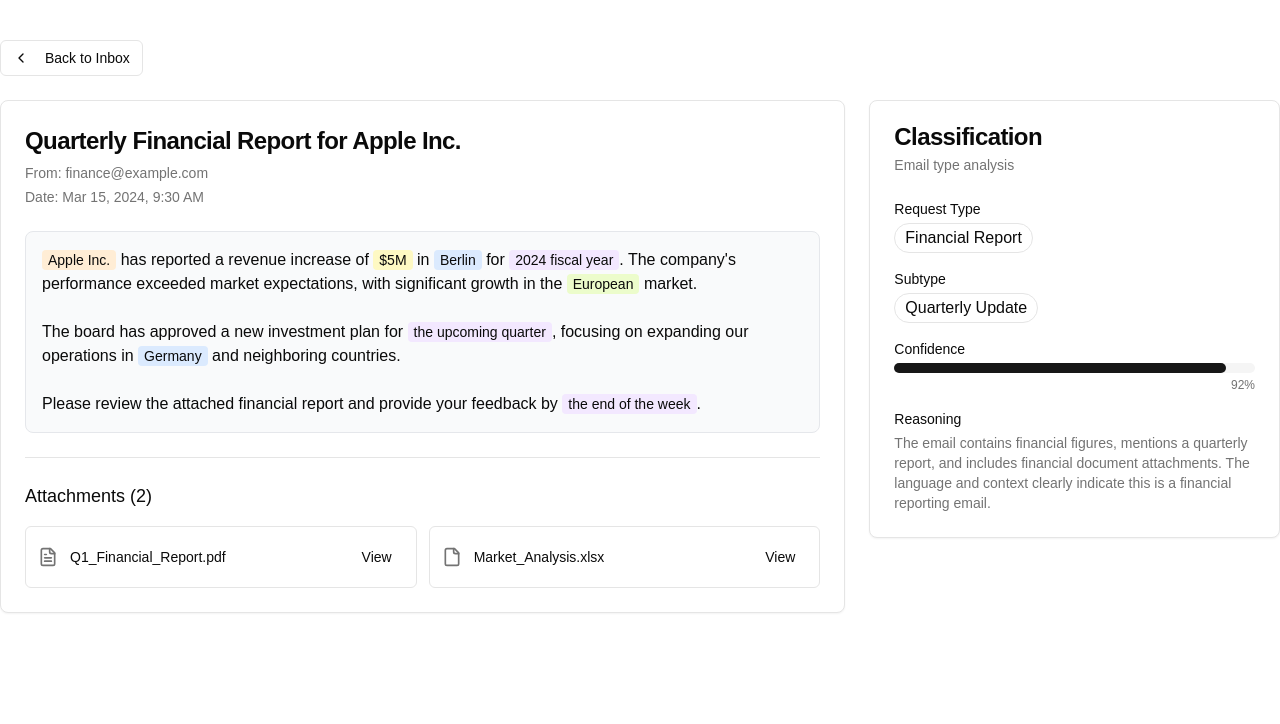
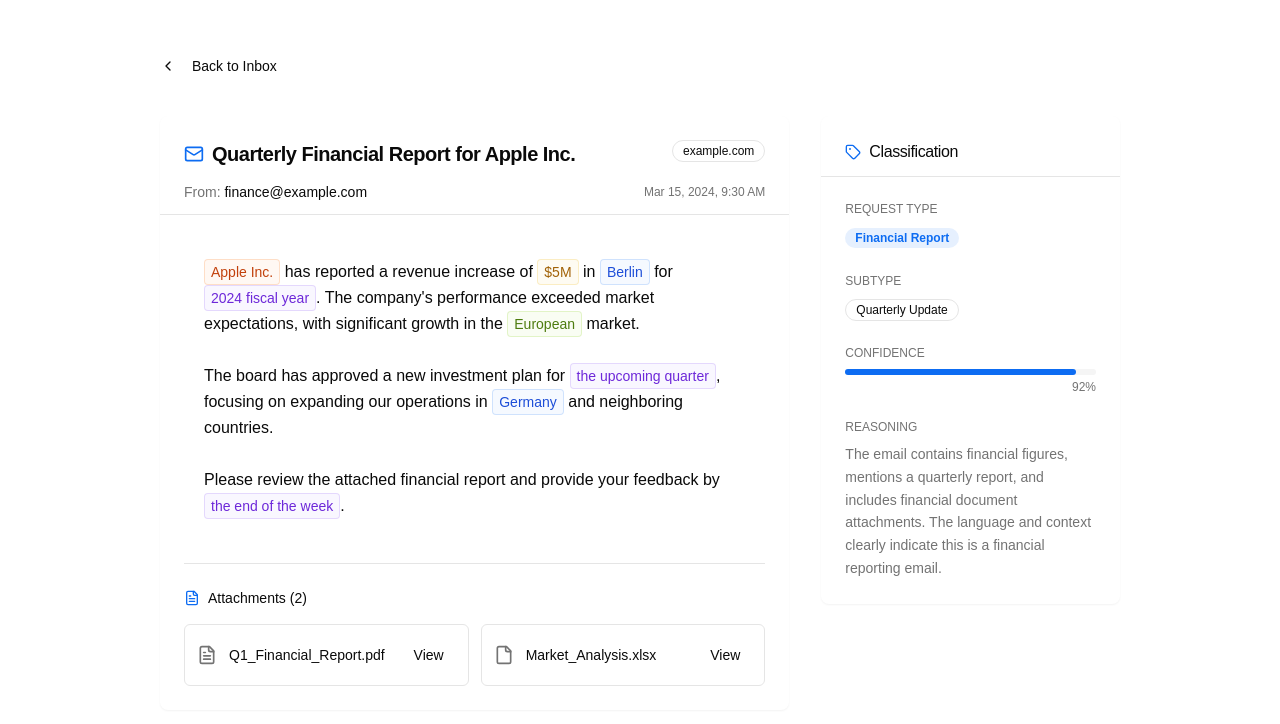
Before and after one commit to RohanKhatua/aidhp-empty-sea, a Next.js app: page /email/email-001 in a window 1280 px wide. Shown: the top 724 px of the page. Built offline with nearby package versions, Linux system fonts and the light colour scheme.

Commit message:
feat: add framer-motion for animations and enhance email viewer layout

```diff
--- a/app/email/[id]/page.tsx
+++ b/app/email/[id]/page.tsx
@@ -3,13 +3,13 @@
 import { useParams, notFound } from "next/navigation"
 import Link from "next/link"
 import { Button } from "@/components/ui/button"
-import { Card, CardContent, CardDescription, CardHeader, CardTitle } from "@/components/ui/card"
+import { Card, CardContent, CardHeader, CardTitle } from "@/components/ui/card"
 import { Badge } from "@/components/ui/badge"
 import { Separator } from "@/components/ui/separator"
 import { formatDate } from "@/lib/utils"
 import { emails, classifications } from "@/lib/data"
 import { AttachmentList } from "@/components/attachment-list"
-import { ChevronLeft } from "lucide-react"
+import { ChevronLeft, Mail, FileText, Tag } from "lucide-react"
 import HighlightedText from "@/components/highlighted-text"
 
 export default function EmailPage() {
@@ -22,28 +22,41 @@ export default function EmailPage() {
   }
 
   return (
-    <div className="container mx-auto py-10">
-      <div className="mb-6">
+    <div className="container mx-auto py-12 max-w-5xl">
+      <div className="mb-8">
         <Link href="/" passHref>
-          <Button variant="outline" size="sm">
+          <Button variant="ghost" size="sm" className="pl-0 hover:bg-transparent">
             <ChevronLeft className="mr-2 h-4 w-4" />
             Back to Inbox
           </Button>
         </Link>
       </div>
 
-      <div className="grid grid-cols-1 md:grid-cols-3 gap-6">
-        <div className="md:col-span-2">
-          <Card>
-            <CardHeader>
-              <CardTitle className="text-2xl">{email.subject}</CardTitle>
-              <CardDescription className="flex flex-col gap-1">
-                <span>From: {email.sender}</span>
-                <span>Date: {formatDate(email.timestamp)}</span>
-              </CardDescription>
+      <div className="grid grid-cols-1 lg:grid-cols-3 gap-8">
+        <div className="lg:col-span-2">
+          <Card className="border-0 shadow-sm">
+            <CardHeader className="pb-3">
+              <div className="flex items-start justify-between mb-2">
+                <div className="flex items-center gap-2">
+                  <Mail className="h-5 w-5 text-primary" />
+                  <CardTitle className="text-xl font-semibold">{email.subject}</CardTitle>
+                </div>
+                <Badge variant="outline" className="text-xs font-normal">
+                  {email.sender.split("@")[1]}
+                </Badge>
+              </div>
+              <div className="flex flex-col gap-1 text-sm text-muted-foreground">
+                <div className="flex items-center justify-between">
+                  <span>
+                    From: <span className="text-foreground">{email.sender}</span>
+                  </span>
+                  <span className="text-xs">{formatDate(email.timestamp)}</span>
+                </div>
+              </div>
             </CardHeader>
-            <CardContent>
-              <div className="prose max-w-none">
+            <Separator />
+            <CardContent className="pt-6">
+              <div className="prose max-w-none text-foreground">
                 <HighlightedText body={email.body} entities={email.entities} />
               </div>
 
@@ -51,7 +64,10 @@ export default function EmailPage() {
                 <>
                   <Separator className="my-6" />
                   <div>
-                    <h3 className="text-lg font-medium mb-4">Attachments ({email.attachments.length})</h3>
+                    <div className="flex items-center gap-2 mb-4">
+                      <FileText className="h-4 w-4 text-primary" />
+                      <h3 className="text-sm font-medium">Attachments ({email.attachments.length})</h3>
+                    </div>
                     <AttachmentList attachments={email.attachments} />
                   </div>
                 </>
@@ -61,31 +77,34 @@ export default function EmailPage() {
         </div>
 
         <div>
-          <Card>
-            <CardHeader>
-              <CardTitle>Classification</CardTitle>
-              <CardDescription>Email type analysis</CardDescription>
+          <Card className="border-0 shadow-sm">
+            <CardHeader className="pb-3">
+              <div className="flex items-center gap-2">
+                <Tag className="h-4 w-4 text-primary" />
+                <CardTitle className="text-base font-medium">Classification</CardTitle>
+              </div>
             </CardHeader>
-            <CardContent className="space-y-4">
+            <Separator />
+            <CardContent className="pt-6 space-y-6">
               <div>
-                <div className="text-sm font-medium mb-1">Request Type</div>
-                <Badge variant="outline" className="text-base font-normal">
+                <div className="text-xs font-medium uppercase text-muted-foreground mb-2">Request Type</div>
+                <Badge className="bg-primary/10 text-primary hover:bg-primary/15 border-0">
                   {classification.request_type}
                 </Badge>
               </div>
 
               <div>
-                <div className="text-sm font-medium mb-1">Subtype</div>
-                <Badge variant="outline" className="text-base font-normal">
+                <div className="text-xs font-medium uppercase text-muted-foreground mb-2">Subtype</div>
+                <Badge variant="outline" className="font-normal">
                   {classification.request_subtype}
                 </Badge>
               </div>
 
               <div>
-                <div className="text-sm font-medium mb-1">Confidence</div>
-                <div className="w-full bg-muted rounded-full h-2.5">
+                <div className="text-xs font-medium uppercase text-muted-foreground mb-2">Confidence</div>
+                <div className="w-full bg-muted rounded-full h-1.5">
                   <div
-                    className="bg-primary h-2.5 rounded-full"
+                    className="bg-primary h-1.5 rounded-full"
                     style={{ width: `${classification.confidence * 100}%` }}
                   ></div>
                 </div>
@@ -95,8 +114,8 @@ export default function EmailPage() {
               </div>
 
               <div>
-                <div className="text-sm font-medium mb-1">Reasoning</div>
-                <p className="text-sm text-muted-foreground">{classification.reasoning}</p>
+                <div className="text-xs font-medium uppercase text-muted-foreground mb-2">Reasoning</div>
+                <p className="text-sm text-muted-foreground leading-relaxed">{classification.reasoning}</p>
               </div>
             </CardContent>
           </Card>
--- a/components/highlighted-text.tsx
+++ b/components/highlighted-text.tsx
@@ -1,4 +1,6 @@
-import { JSX } from 'react';
+"use client"
+import { Tooltip, TooltipContent, TooltipProvider, TooltipTrigger } from "@/components/ui/tooltip"
+import { motion } from "framer-motion"
 
 type Entity = {
   entity: string
@@ -8,81 +10,117 @@ type Entity = {
 }
 
 interface HighlightedTextProps {
-  body: string;
-  entities: Entity[];
+  body: string
+  entities: Entity[]
 }
 
 const HighlightedText = ({ body, entities }: HighlightedTextProps) => {
-  const labelColors: { [key: string]: string } = {
-    CARDINAL: 'bg-pink-100',       // Numbers
-    DATE: 'bg-purple-100',         // Dates
-    EVENT: 'bg-red-100',           // Events
-    FAC: 'bg-indigo-100',          // Facilities
-    GPE: 'bg-blue-100',            // Geo-political entities
-    LANGUAGE: 'bg-amber-100',      // Languages
-    LAW: 'bg-rose-100',            // Legal documents
-    LOC: 'bg-cyan-100',            // Locations
-    MONEY: 'bg-yellow-100',        // Monetary values
-    NORP: 'bg-lime-100',           // Nationalities/religious/political groups
-    ORDINAL: 'bg-fuchsia-100',     // Ordinal numbers
-    ORG: 'bg-orange-100',          // Organizations
-    PERCENT: 'bg-teal-100',        // Percentages
-    PERSON: 'bg-green-100',        // People
-    PRODUCT: 'bg-emerald-100',     // Products
-    QUANTITY: 'bg-violet-100',     // Quantities
-    TIME: 'bg-sky-100',            // Times
-    WORK_OF_ART: 'bg-pink-100',    // Creative works
-  };
+  // More refined color palette with opacity for a subtle look
+  const labelColors: { [key: string]: { bg: string; border: string; text: string } } = {
+    CARDINAL: { bg: "bg-primary/5", border: "border-primary/20", text: "text-primary-foreground" },
+    DATE: { bg: "bg-violet-500/5", border: "border-violet-500/20", text: "text-violet-700" },
+    EVENT: { bg: "bg-red-500/5", border: "border-red-500/20", text: "text-red-700" },
+    FAC: { bg: "bg-indigo-500/5", border: "border-indigo-500/20", text: "text-indigo-700" },
+    GPE: { bg: "bg-blue-500/5", border: "border-blue-500/20", text: "text-blue-700" },
+    LANGUAGE: { bg: "bg-amber-500/5", border: "border-amber-500/20", text: "text-amber-700" },
+    LAW: { bg: "bg-rose-500/5", border: "border-rose-500/20", text: "text-rose-700" },
+    LOC: { bg: "bg-cyan-500/5", border: "border-cyan-500/20", text: "text-cyan-700" },
+    MONEY: { bg: "bg-yellow-500/5", border: "border-yellow-500/20", text: "text-yellow-700" },
+    NORP: { bg: "bg-lime-500/5", border: "border-lime-500/20", text: "text-lime-700" },
+    ORDINAL: { bg: "bg-fuchsia-500/5", border: "border-fuchsia-500/20", text: "text-fuchsia-700" },
+    ORG: { bg: "bg-orange-500/5", border: "border-orange-500/20", text: "text-orange-700" },
+    PERCENT: { bg: "bg-teal-500/5", border: "border-teal-500/20", text: "text-teal-700" },
+    PERSON: { bg: "bg-green-500/5", border: "border-green-500/20", text: "text-green-700" },
+    PRODUCT: { bg: "bg-emerald-500/5", border: "border-emerald-500/20", text: "text-emerald-700" },
+    QUANTITY: { bg: "bg-violet-500/5", border: "border-violet-500/20", text: "text-violet-700" },
+    TIME: { bg: "bg-sky-500/5", border: "border-sky-500/20", text: "text-sky-700" },
+    WORK_OF_ART: { bg: "bg-pink-500/5", border: "border-pink-500/20", text: "text-pink-700" },
+  }
 
   // Create an array of text fragments and entities
   const fragments = entities
     .sort((a, b) => a.start_idx - b.start_idx)
     .reduce<Array<{ text: string; entity?: Entity }>>((acc, entity) => {
-      const lastEnd = acc.length > 0 ? acc[acc.length - 1].entity?.end_idx || 0 : 0;
+      const lastEnd = acc.length > 0 ? acc[acc.length - 1].entity?.end_idx || 0 : 0
 
       // Add preceding text if there's a gap
       if (entity.start_idx > lastEnd) {
         acc.push({
-          text: body.slice(lastEnd, entity.start_idx)
-        });
+          text: body.slice(lastEnd, entity.start_idx),
+        })
       }
 
       // Add the entity
       acc.push({
         text: body.slice(entity.start_idx, entity.end_idx),
-        entity
-      });
+        entity,
+      })
 
-      return acc;
-    }, []);
+      return acc
+    }, [])
 
   // Add remaining text after last entity
-  const lastEntityEnd = entities[entities.length - 1]?.end_idx || 0;
+  const lastEntityEnd =
+    fragments.length > 0 && fragments[fragments.length - 1].entity ? fragments[fragments.length - 1].entity!.end_idx : 0
+
   if (lastEntityEnd < body.length) {
     fragments.push({
-      text: body.slice(lastEntityEnd)
-    });
+      text: body.slice(lastEntityEnd),
+    })
+  }
+
+  // If there are no entities or fragments, just return the body
+  if (fragments.length === 0) {
+    return <div className="whitespace-pre-wrap leading-relaxed">{body}</div>
   }
 
   return (
-    <div className="whitespace-pre-wrap bg-gray-50 p-4 rounded-lg border border-gray-200">
+    <TooltipProvider delayDuration={300}>
+      <div className="whitespace-pre-wrap leading-relaxed p-5 rounded-lg bg-card text-card-foreground">
         {fragments.map((fragment, index) => {
           if (fragment.entity) {
+            const colorSet = labelColors[fragment.entity.label] || {
+              bg: "bg-gray-100",
+              border: "border-gray-200",
+              text: "text-gray-700",
+            }
+
             return (
-            <span
-              key={`entity-${index}`}
-              className={`px-1.5 py-0.5 rounded-sm text-sm font-medium ${labelColors[fragment.entity.label] || 'bg-gray-100'
-                } hover:ring-1 hover:ring-current`}
-              title={fragment.entity.label}
+              <Tooltip key={`entity-${index}`}>
+                <TooltipTrigger asChild>
+                  <motion.span
+                    initial={{ opacity: 0.8 }}
+                    animate={{ opacity: 1 }}
+                    whileHover={{
+                      scale: 1.1, // Increased zoom effect
+                      transition: { duration: 0.2 },
+                    }}
+                    className={`inline-block px-1.5 py-0.5 rounded border ${colorSet.bg} ${colorSet.border} ${colorSet.text}
+                      text-sm font-medium cursor-help transition-all duration-200 ease-in-out`}
                   >
                     {fragment.text}
+                  </motion.span>
+                </TooltipTrigger>
+                <TooltipContent side="top" className="font-medium">
+                  <div className="flex flex-col">
+                    <span className="text-xs uppercase tracking-wide text-muted-foreground">
+                      {fragment.entity.label}
                     </span>
-          );
+                    <span className="text-sm">{fragment.entity.entity}</span>
+                  </div>
+                </TooltipContent>
+              </Tooltip>
+            )
           }
-        return <span key={`text-${index}`}>{fragment.text}</span>;
+          return (
+            <span key={`text-${index}`} className="text-foreground">
+              {fragment.text}
+            </span>
+          )
         })}
       </div>
-  );
-};
+    </TooltipProvider>
+  )
+}
 
-export default HighlightedText;
+export default HighlightedText
--- a/package.json
+++ b/package.json
@@ -44,6 +44,7 @@
     "cmdk": "1.0.4",
     "date-fns": "4.1.0",
     "embla-carousel-react": "8.5.1",
+    "framer-motion": "^12.5.0",
     "input-otp": "1.4.1",
     "lucide-react": "^0.454.0",
     "mongodb": "^6.15.0",
--- a/tailwind.config.ts
+++ b/tailwind.config.ts
@@ -1,4 +1,5 @@
 import type { Config } from "tailwindcss";
+import { fontFamily } from "tailwindcss/defaultTheme";
 
 const config: Config = {
 	darkMode: ["class"],
@@ -6,44 +7,52 @@ const config: Config = {
 		"./pages/**/*.{js,ts,jsx,tsx,mdx}",
 		"./components/**/*.{js,ts,jsx,tsx,mdx}",
 		"./app/**/*.{js,ts,jsx,tsx,mdx}",
+		"./src/**/*.{ts,tsx}",
 		"*.{js,ts,jsx,tsx,mdx}"
 	],
 	theme: {
+		container: {
+			center: true,
+			padding: "2rem",
+			screens: {
+				"2xl": "1400px",
+			},
+		},
 		extend: {
 			colors: {
-  			background: 'hsl(var(--background))',
-  			foreground: 'hsl(var(--foreground))',
-  			card: {
-  				DEFAULT: 'hsl(var(--card))',
-  				foreground: 'hsl(var(--card-foreground))'
+				border: "hsl(var(--border))",
+				input: "hsl(var(--input))",
+				ring: "hsl(var(--ring))",
+				background: "hsl(var(--background))",
+				foreground: "hsl(var(--foreground))",
+				primary: {
+					DEFAULT: "hsl(215, 90%, 50%)",
+					foreground: "hsl(var(--primary-foreground))",
+				},
+				secondary: {
+					DEFAULT: "hsl(var(--secondary))",
+					foreground: "hsl(var(--secondary-foreground))",
+				},
+				destructive: {
+					DEFAULT: "hsl(var(--destructive))",
+					foreground: "hsl(var(--destructive-foreground))",
+				},
+				muted: {
+					DEFAULT: "hsl(var(--muted))",
+					foreground: "hsl(var(--muted-foreground))",
+				},
+				accent: {
+					DEFAULT: "hsl(var(--accent))",
+					foreground: "hsl(var(--accent-foreground))",
 				},
 				popover: {
-  				DEFAULT: 'hsl(var(--popover))',
-  				foreground: 'hsl(var(--popover-foreground))'
+					DEFAULT: "hsl(var(--popover))",
+					foreground: "hsl(var(--popover-foreground))",
 				},
-  			primary: {
-  				DEFAULT: 'hsl(var(--primary))',
-  				foreground: 'hsl(var(--primary-foreground))'
+				card: {
+					DEFAULT: "hsl(var(--card))",
+					foreground: "hsl(var(--card-foreground))",
 				},
-  			secondary: {
-  				DEFAULT: 'hsl(var(--secondary))',
-  				foreground: 'hsl(var(--secondary-foreground))'
-  			},
-  			muted: {
-  				DEFAULT: 'hsl(var(--muted))',
-  				foreground: 'hsl(var(--muted-foreground))'
-  			},
-  			accent: {
-  				DEFAULT: 'hsl(var(--accent))',
-  				foreground: 'hsl(var(--accent-foreground))'
-  			},
-  			destructive: {
-  				DEFAULT: 'hsl(var(--destructive))',
-  				foreground: 'hsl(var(--destructive-foreground))'
-  			},
-  			border: 'hsl(var(--border))',
-  			input: 'hsl(var(--input))',
-  			ring: 'hsl(var(--ring))',
 				chart: {
 					'1': 'hsl(var(--chart-1))',
 					'2': 'hsl(var(--chart-2))',
@@ -63,34 +72,30 @@ const config: Config = {
 				}
 			},
 			borderRadius: {
-  			lg: 'var(--radius)',
-  			md: 'calc(var(--radius) - 2px)',
-  			sm: 'calc(var(--radius) - 4px)'
+				lg: "var(--radius)",
+				md: "calc(var(--radius) - 2px)",
+				sm: "calc(var(--radius) - 4px)",
+			},
+			fontFamily: {
+				sans: ["var(--font-sans)", ...fontFamily.sans],
 			},
 			keyframes: {
-  			'accordion-down': {
-  				from: {
-  					height: '0'
+				"accordion-down": {
+					from: { height: "0" },
+					to: { height: "var(--radix-accordion-content-height)" },
 				},
-  				to: {
-  					height: 'var(--radix-accordion-content-height)'
-  				}
+				"accordion-up": {
+					from: { height: "var(--radix-accordion-content-height)" },
+					to: { height: "0" },
 				},
-  			'accordion-up': {
-  				from: {
-  					height: 'var(--radix-accordion-content-height)'
-  				},
-  				to: {
-  					height: '0'
-  				}
-  			}
 			},
 			animation: {
-  			'accordion-down': 'accordion-down 0.2s ease-out',
-  			'accordion-up': 'accordion-up 0.2s ease-out'
-  		}
-  	}
+				"accordion-down": "accordion-down 0.2s ease-out",
+				"accordion-up": "accordion-up 0.2s ease-out",
+			},
+		},
 	},
 	plugins: [require("tailwindcss-animate")],
 };
+
 export default config;
```
Also changed, not shown: app/page.tsx (+38 -21 lines), 1 other file (tests, documents, lock files or other folders). Lines whose indentation alone changed are shown as unchanged.
